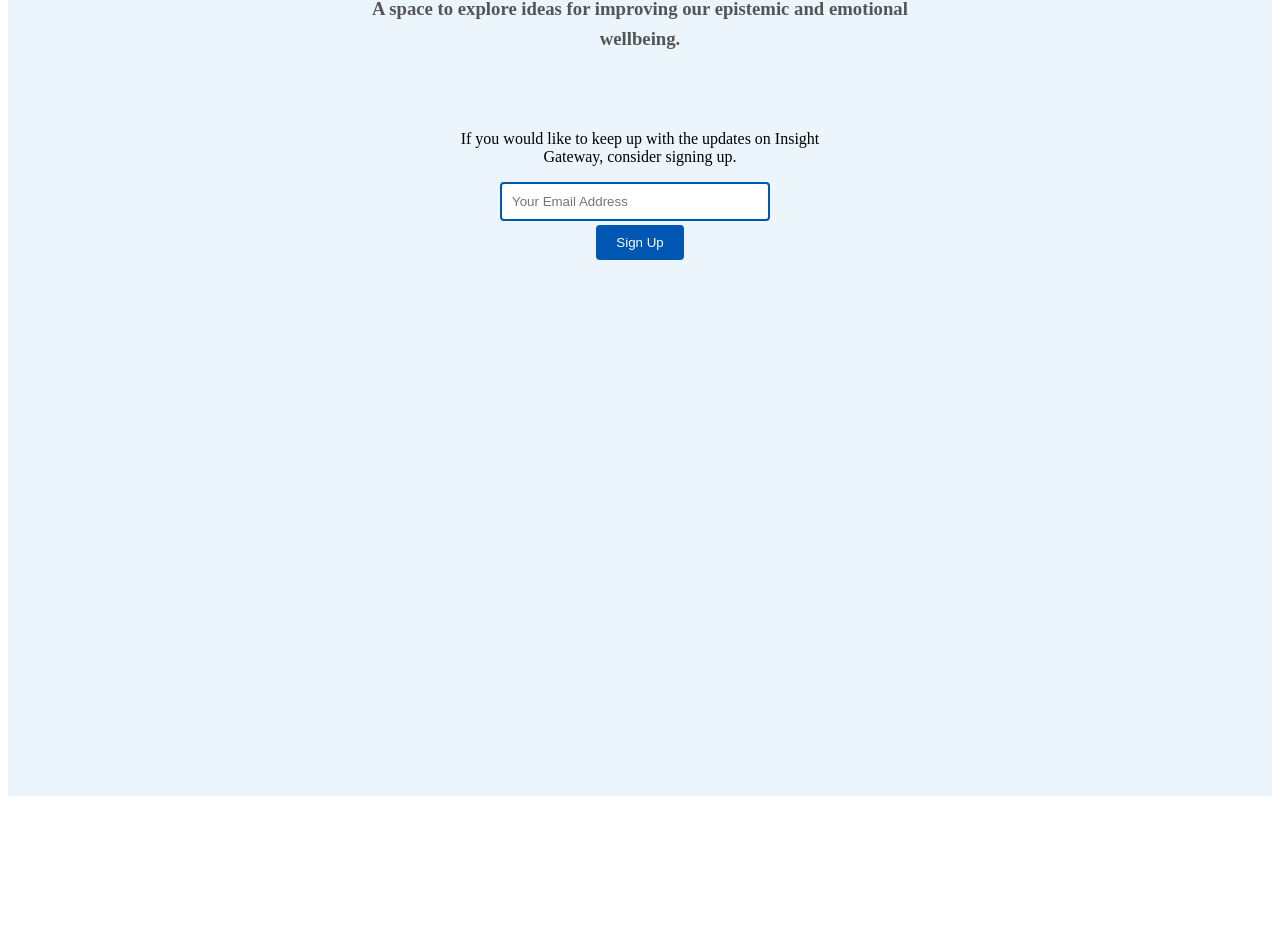
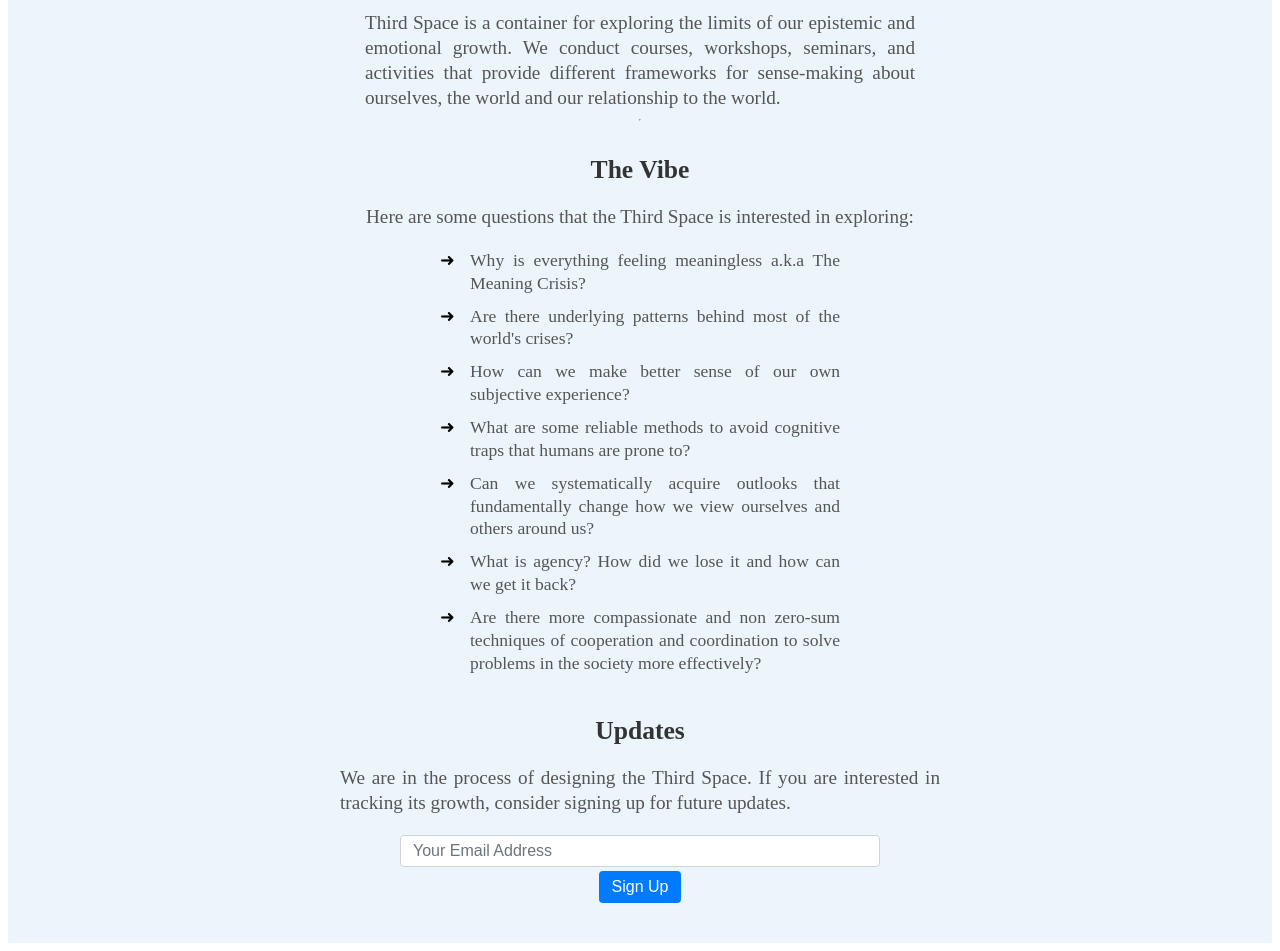
Before and after one commit to rdbcasillas/InsightGateway, a Vue app: page / in a window 1280 px wide. Shown: the part 251-1202 px from the top of the page. Before the commit the page ends 1055 px from the top, so only its background shows below. Built offline with nearby package versions, Linux system fonts and the light colour scheme.

Commit message:
updated content on homepage

```diff
--- a/package.json
+++ b/package.json
@@ -9,6 +9,7 @@
     "preview": "vite preview"
   },
   "dependencies": {
+    "bootstrap": "^5.3.3",
     "firebase": "^10.11.0",
     "vue": "^3.4.21"
   },
--- a/src/components/WelcomePage.vue
+++ b/src/components/WelcomePage.vue
@@ -1,18 +1,95 @@
 <template>
   <div class="container">
-    <h1><span class="name">Insight Gateway</span></h1>
-    <h3 class="description">
-      A space to explore ideas for improving our epistemic and emotional
-      wellbeing.
-    </h3>
-    <div class="signup">
-      <p>
-        If you would like to keep up with the updates on Insight Gateway,
-        consider signing up.
-      </p>
-      <input v-model="email" type="email" placeholder="Your Email Address" />
-      <button @click="submitEmail">Sign Up</button>
-      <p v-if="signupMessage">{{ signupMessage }}</p>
+    <div class="row">
+      <div class="col-12 text-center mb-4">
+        <h1><span class="name">The Third Space</span></h1>
+      </div>
+    </div>
+
+    <div class="row">
+      <div class="col-md-6 col-sm-12 offset-md-4">
+        <h3 class="mb-3 ml-auto">About Us</h3>
+        <p class="aboutus text-center">
+          Third Space is a container for exploring the limits of our epistemic
+          and emotional growth. We conduct courses, workshops, seminars, and
+          activities that provide different frameworks for sense-making about
+          ourselves, the world and our relationship to the world.
+        </p>
+      </div>
+    </div>
+
+    <hr />
+
+    <div class="row">
+      <div class="col-md-6 col-sm-12 offset-md-4">
+        <h3 class="vibe-title">The Vibe</h3>
+        <p class="ml-auto vibe-title-para">
+          Here are some questions that the Third Space is interested in
+          exploring:
+        </p>
+        <ul class="vibe-questions">
+          <li>
+            Why is everything feeling meaningless a.k.a The Meaning Crisis?
+          </li>
+          <li>
+            Are there underlying patterns behind most of the world's crises?
+          </li>
+          <li>
+            How can we make better sense of our own subjective experience?
+          </li>
+          <li>
+            What are some reliable methods to avoid cognitive traps that humans
+            are prone to?
+          </li>
+          <li>
+            Can we systematically acquire outlooks that fundamentally change how
+            we view ourselves and others around us?
+          </li>
+          <li>
+            What is agency? How did we lose it and how can we get it back?
+          </li>
+          <li>
+            Are there more compassionate and non zero-sum techniques of
+            cooperation and coordination to solve problems in the society more
+            effectively?
+          </li>
+        </ul>
+      </div>
+    </div>
+    <div class="row">
+      <div class="col-md-8 offset-md-2">
+        <h3 class="vibe-title">Updates</h3>
+        <div class="row mt-4">
+          <div class="col-md-8 col-sm-12 offset-md-2 text-center">
+            <p class="update">
+              We are in the process of designing the Third Space. If you are
+              interested in tracking its growth, consider signing up for future
+              updates.
+            </p>
+            <div class="d-flex justify-content-center">
+              <div>
+                <input
+                  v-model="email"
+                  type="email"
+                  class="form-control"
+                  placeholder="Your Email Address"
+                  style="margin: auto; width: 80%"
+                />
+              </div>
+              <div>
+                <button
+                  type="button"
+                  @click="submitEmail"
+                  class="btn btn-primary signupbutton"
+                >
+                  Sign Up
+                </button>
+              </div>
+            </div>
+            <p v-if="signupMessage" class="mt-2">{{ signupMessage }}</p>
+          </div>
+        </div>
+      </div>
     </div>
   </div>
 </template>
@@ -52,6 +129,70 @@
 </script>
 
 <style scoped>
+.aboutus {
+  max-width: 550px; /* Or any other suitable width */
+  margin: 0 auto; /* Center the description */
+  line-height: 1.3;
+  text-align: justify;
+}
+h3 {
+  color: #333;
+  font-size: 1.6rem;
+  margin-bottom: 20px; /* Spacing below the title */
+}
+p {
+  color: #555;
+  font-size: 1.2rem;
+  line-height: 1.3;
+}
+li {
+  color: #555;
+  font-size: 1.1rem;
+  line-height: 1.3;
+  font-family: "Times New Roman", Times, serif;
+}
+.vibe-title {
+  color: #333;
+  font-size: 1.6rem;
+  margin-bottom: 20px; /* Spacing below the title */
+}
+
+.vibe-title-para {
+  max-width: 800px;
+}
+
+.vibe-questions {
+  list-style-type: none; /* Removes default bullets */
+  padding-left: 0; /* Removes default padding */
+  margin-left: auto; /* Center alignment of the list */
+  margin-right: auto;
+  max-width: 400px; /* Adjust as necessary for width */
+  text-align: justify; /* Text alignment */
+}
+
+.vibe-questions li {
+  padding-left: 30px; /* Sufficient space for custom bullet + text */
+  position: relative; /* Allows precise positioning of pseudo-elements */
+  margin-bottom: 10px; /* Consistent bottom margin */
+}
+
+.vibe-questions li::before {
+  content: "➜"; /* Unicode for bullet */
+  position: absolute; /* Absolute positioning relative to the li */
+  left: 0; /* Bullet at the very start of the li block */
+  top: 0; /* Aligns bullet to the top of the text */
+  color: black; /* Bullet color */
+  width: 20px; /* Width of the space allocated for the bullet */
+  margin-right: 10px; /* Right margin to space bullet from text */
+}
+
+.update {
+  color: #555;
+  font-size: 1.2rem;
+  line-height: 1.3;
+  max-width: 600px;
+  text-align: justify;
+}
 .container {
   background-color: #ebf5fb; /* Light blue background */
   min-height: 100vh; /* Full view height */
@@ -59,7 +200,7 @@
   flex-direction: column;
   align-items: center;
   justify-content: flex-start;
-  padding: 10vh;
+  padding: 5vh;
   text-align: center;
 }
 
@@ -82,35 +223,85 @@
   max-width: 600px; /* Optimal line length for readability */
 }
 
-.signup {
-  width: 100%;
-  max-width: 360px; /* Set a maximum width for the email input and button */
-  margin-top: 20px;
+.signupbutton {
+  margin-top: 4px; /* Add space between the input and button */
+  color: #ffffff; /* White text */
+  background-color: #007bff; /* Bootstrap primary blue */
+  border-color: #007bff; /* Same as the background for a solid look */
+
+  padding: 0.375rem 0.75rem; /* Bootstrap's default padding for buttons */
+  font-size: 1rem; /* Default font size for buttons */
+  line-height: 1.1; /* Line height for buttons */
+  border-radius: 0.25rem; /* Rounded corners */
+
+  transition: background-color 0.15s ease-in-out, border-color 0.15s ease-in-out; /* Smooth transition for hover effects */
+
+  display: inline-block; /* Necessary for proper spacing and alignment */
+  text-align: center; /* Centers text within the button */
+  vertical-align: middle; /* Aligns button text vertically */
+  cursor: pointer; /* Changes cursor to pointer to indicate button */
+  user-select: none; /* Prevents text selection */
+  border: 1px solid transparent; /* Borders should be transparent initially */
+
+  text-decoration: none; /* Removes underline from links styled as buttons */
 }
 
-.signup input {
-  margin-right: 10px;
-  padding: 10px;
-  border: 2px solid #0056b3; /* Thicker border for emphasis */
-  border-radius: 4px;
-  width: calc(100% - 90px); /* Adjust width to accommodate button */
-  box-sizing: border-box; /* Include padding and border in the width */
+.btn-primary:hover {
+  background-color: #0056b3; /* Darker blue on hover */
+  border-color: #0056b3; /* Border color changes on hover to match */
 }
 
-.signup button {
-  padding: 10px 20px;
-  margin-top: 4px;
-  background-color: #0056b3; /* A darker shade of blue */
-  color: white;
-  border: none;
-  border-radius: 4px;
-  cursor: pointer;
-  transition: background-color 0.3s ease;
+.btn-primary:focus,
+.btn-primary.focus {
+  box-shadow: 0 0 0 0.2rem rgba(0, 123, 255, 0.5); /* Adds a glow effect around button when focused */
 }
 
-.signup button:hover {
-  background-color: #003f7f; /* Even darker for hover state */
+.btn-primary:active {
+  background-color: #004885; /* Even darker blue when active */
+  border-color: #004085; /* Matching border color for active state */
+  box-shadow: inset 0 3px 5px rgba(0, 0, 0, 0.125); /* Inner shadow to simulate a pressed button */
 }
+
+.btn-primary:disabled {
+  background-color: #007bff; /* Keeps the same background color */
+  border-color: #007bff; /* Keeps the same border color */
+  opacity: 0.65; /* Adds transparency to indicate disabled state */
+  cursor: not-allowed; /* Changes cursor to indicate the button is disabled */
+}
+
+.form-control {
+  font-size: 1rem; /* Standard font size for readability */
+  padding: 0.375rem 0.75rem; /* Padding similar to Bootstrap's input fields */
+  border: 1px solid #ced4da; /* Light gray border as seen in Bootstrap forms */
+  border-radius: 0.25rem; /* Rounded corners */
+  outline: none; /* Removes default focus outline */
+
+  background-color: #ffffff; /* White background */
+  color: #495057; /* Dark gray text color */
+
+  display: block; /* Makes the input block level so it occupies its own line */
+  box-sizing: border-box; /* Includes padding and border in the width */
+
+  transition: border-color 0.15s ease-in-out, box-shadow 0.15s ease-in-out; /* Smooth transition for focus effects */
+}
+
+.form-control:focus {
+  border-color: #80bdff; /* Light blue border on focus */
+  box-shadow: 0 0 0 0.2rem rgba(0, 123, 255, 0.25); /* Blue glow effect around the input when focused */
+}
+
+.form-control::placeholder {
+  /* Styling for placeholder text */
+  color: #6c757d; /* Lighter text color for placeholders */
+  opacity: 1; /* Full opacity for placeholder text */
+}
+
+.form-control:disabled,
+.form-control[readonly] {
+  background-color: #e9ecef; /* Lighter background for disabled state */
+  opacity: 1; /* Full opacity to ensure readability */
+}
+
 /* Responsive styles */
 @media (max-width: 768px) {
   /* Adjust for tablets */
@@ -121,21 +312,6 @@
   .description {
     font-size: 1rem; /* Smaller font size for description */
     padding: 0 20px; /* Add padding on the sides */
-  }
-
-  .signup {
-    max-width: 100%; /* Full width for smaller screens */
-    padding: 0 20px; /* Add padding on the sides */
-  }
-
-  .signup input,
-  .signup button {
-    width: 100%; /* Full width for input and button */
-    margin-right: 0; /* Remove margin-right for input */
-  }
-
-  .signup button {
-    margin-top: 10px; /* Add space above the button */
   }
 }
 
```
Also changed, not shown: src/main.js (+4 -4 lines), 1 other file (tests, documents, lock files or other folders).
